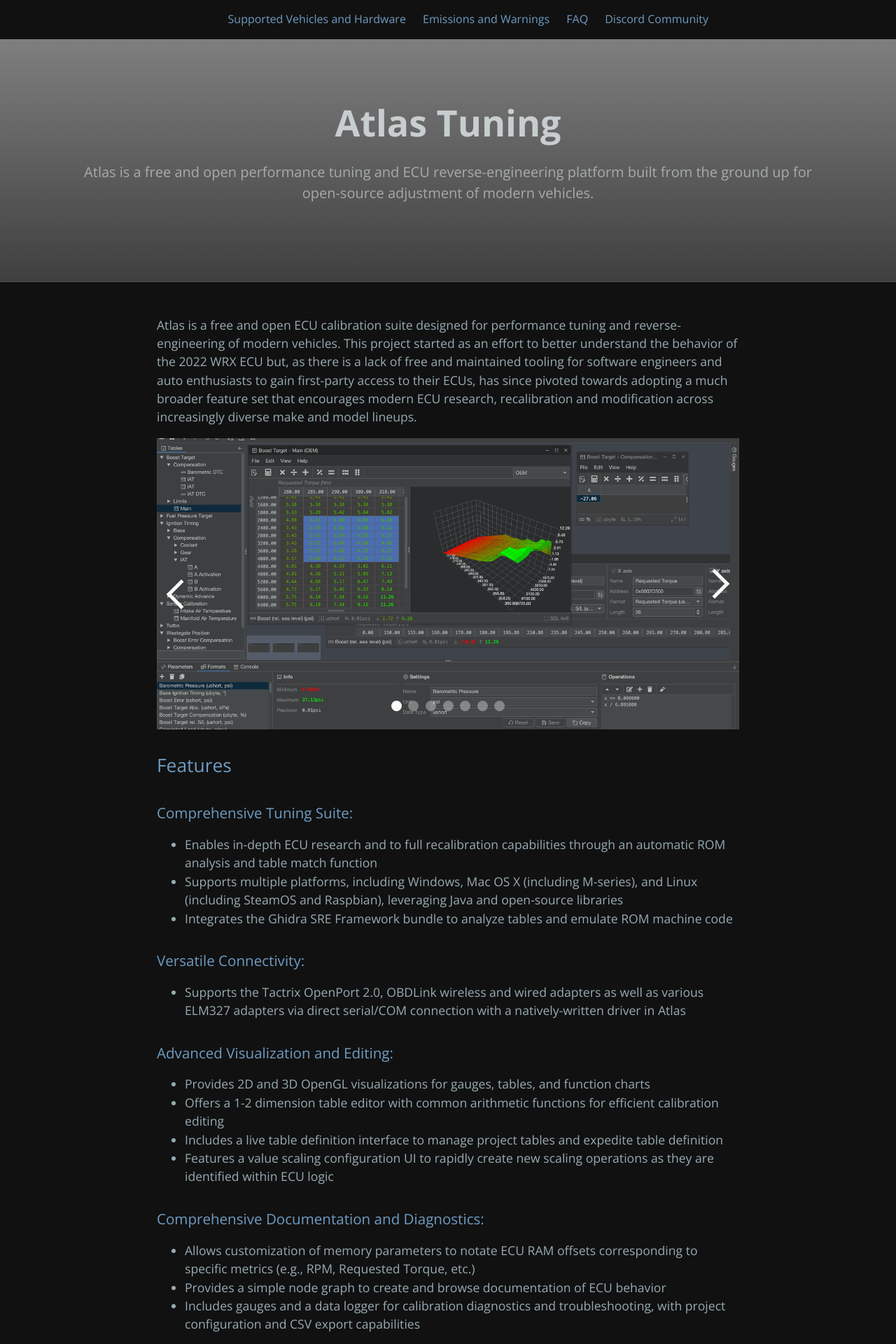
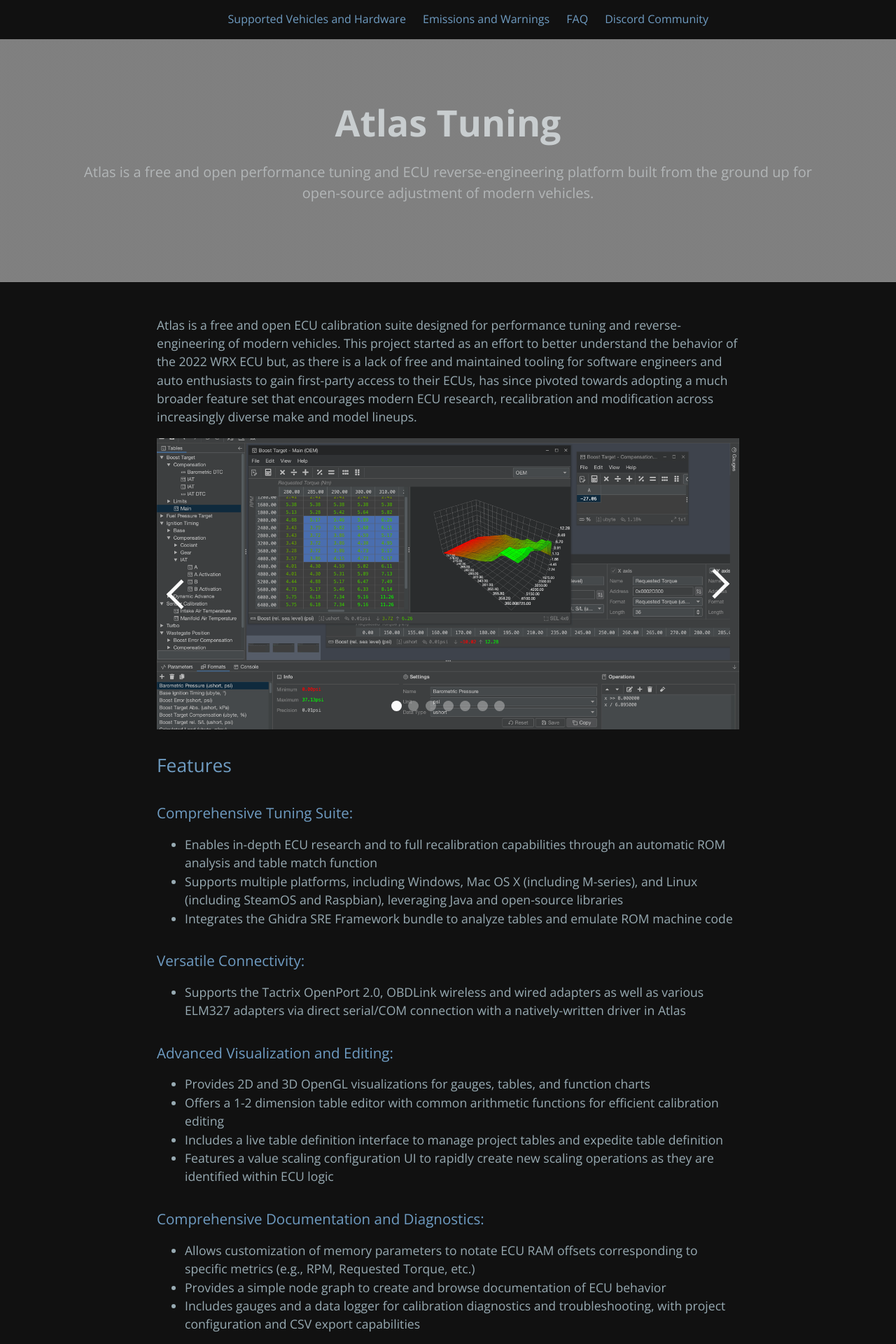
Before and after one commit to atlas-tuning/atlas-public, a Jekyll site: the page built from docs/index.md, in a window 1280 px wide. Shown: the top 1920 px of the page at 70% size. Built offline with Jekyll 4.4.1, drawn with Linux system fonts in a browser that asks for light colours.

Commit message:
Update banner gradient

```diff
--- a/docs/_sass/jekyll-theme-cayman-blog.scss
+++ b/docs/_sass/jekyll-theme-cayman-blog.scss
@@ -110,7 +110,7 @@
   color: $header-heading-color;
   text-align: center;
   background-color: $header-bg-color;
-  background-image: linear-gradient(to bottom, rgba(0,0,0,0.2) 0%, rgba(0,0,0,0.6) 100%), url(/assets/banner.JPG);
+  background-image: linear-gradient(to bottom, rgba(120,120,120,0.8) 0%, rgba(120,120,120,0.8) 100%), url(/assets/banner.JPG);
   background-size: cover;
   background-repeat: no-repeat;
   background-position: center;
```
